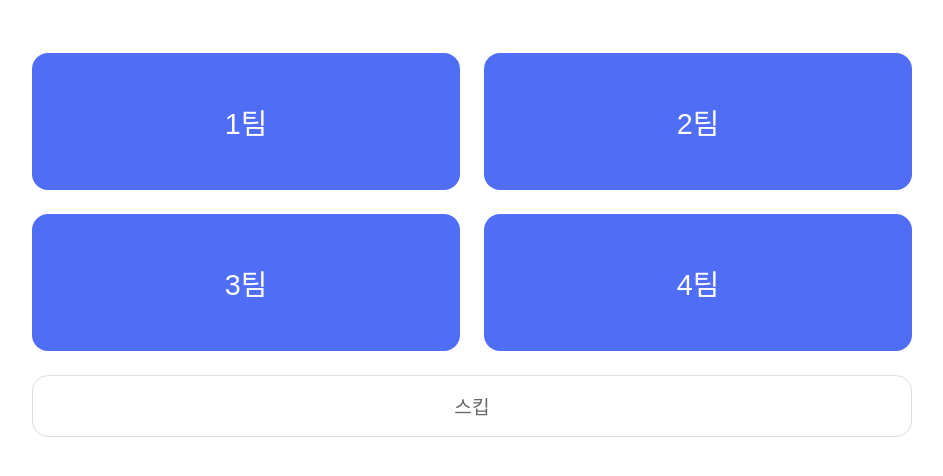
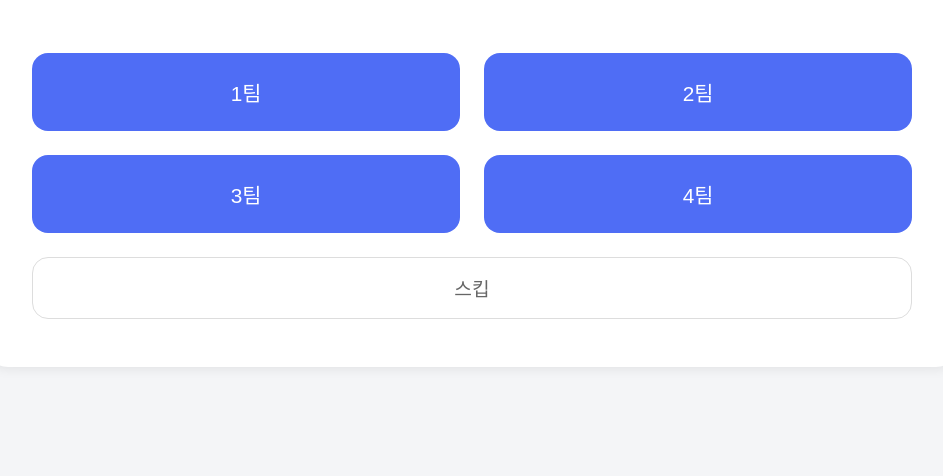
Before and after one commit to xenosign/cho-sung-quiz, a website built with Vite: page index.html in a window 1280 px wide. Both pictures are taken after a click on the button "연예인". Shown: the part 446-922 px from the top of the page, without its empty margins (168-1111 px from the left). After the commit the page ends 845 px from the top, so only its background shows below. Built offline with nearby package versions, Linux system fonts and the light colour scheme.

Commit message:
Update style.css

```diff
--- a/src/style.css
+++ b/src/style.css
@@ -106,8 +106,8 @@ h1 {
 }
 
 .team-btn {
-  padding: 48px;
-  font-size: 1.8rem;
+  padding: 24px;
+  font-size: 1.3rem;
   border: none;
   border-radius: 16px;
   background: #4f6df5;
```
